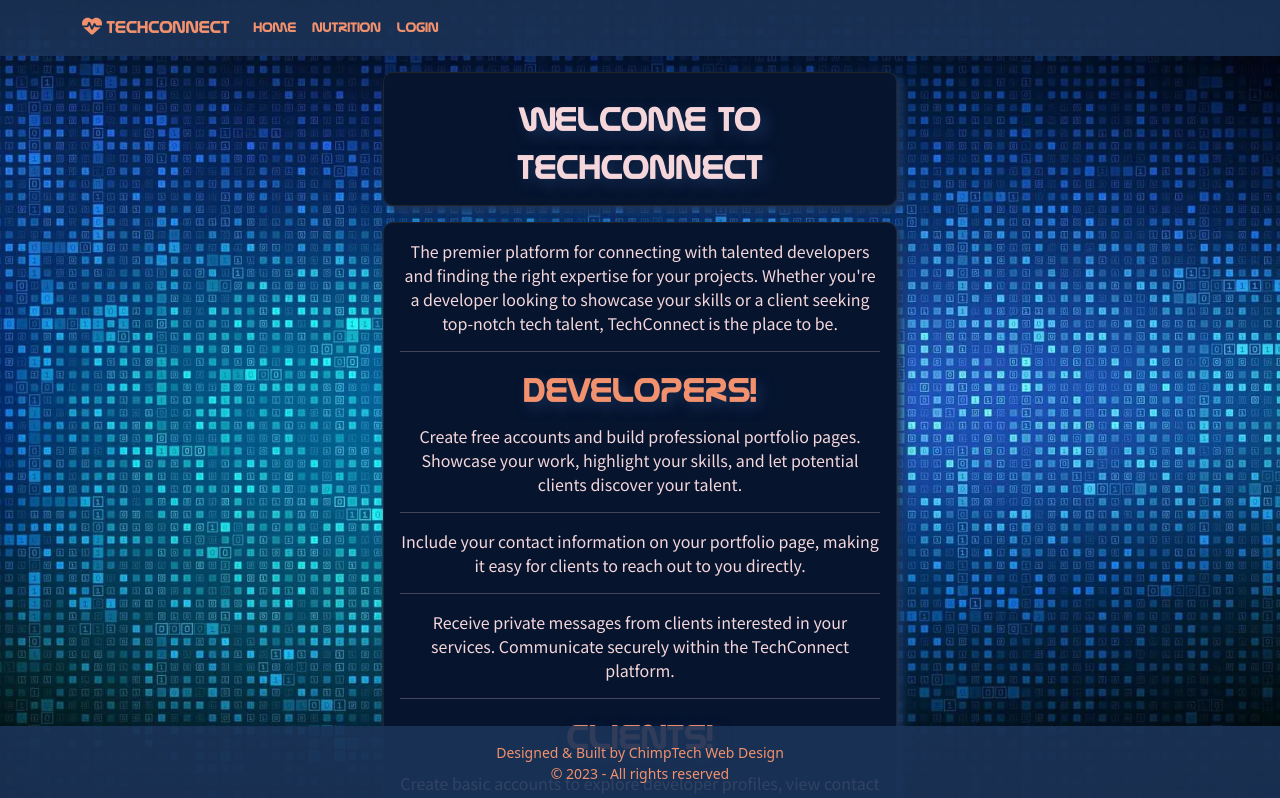
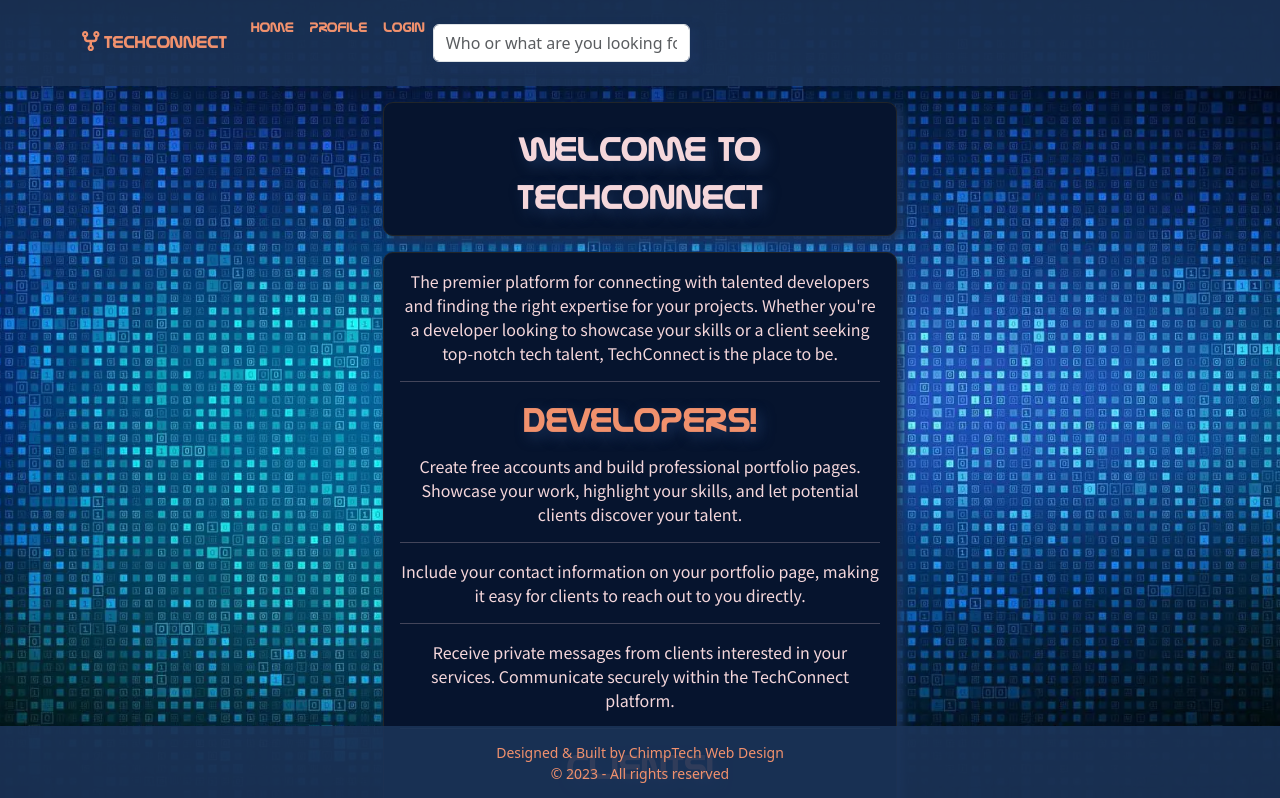
Before and after one commit to KSheridan86/TechConnect, a React (Create React App) app: page / in a window 1280 px wide. Shown: the top 798 px of the page. Built offline with nearby package versions, Linux system fonts and the light colour scheme; a web font is replaced by a local one.

Commit message:
search bar added to navbar, back-to-top button added

```diff
--- a/src/App.css
+++ b/src/App.css
@@ -46,6 +46,9 @@ nav {
 }
 .navbar-open .content-wrapper {
   transform: translateY(50px);
+}
+.search-bar {
+  width: 75%;
 }
 
 /* General spacing, shadows and effects for divs */
@@ -112,6 +115,9 @@ p {
     transform: translateY(-15px);
   }
 }
+#arrow-image {
+  filter: invert(1); /* Invert the colors (turns black to white) */
+}
 
 /* Footer */
 footer {
--- a/src/components/BackToTop.js
+++ b/src/components/BackToTop.js
@@ -25,7 +25,7 @@ const BackToTop = () => {
             id="no-shadow"
             className={`back-to-top-button ${isVisible ? 'visible' : ''}`}
             onClick={scrollToTop}>
-                <img src={process.env.PUBLIC_URL + '/images/back-to-top.png'} alt="Back to top" />
+                <img id="arrow-image" src={process.env.PUBLIC_URL + '/images/back-to-top.png'} alt="Back to top" />
         </button>
     );
 };
--- a/src/components/Navbar.js
+++ b/src/components/Navbar.js
@@ -11,7 +11,7 @@ import ConfirmDelete from '../views/ConfirmDelete';
 import EditProfile from '../views/EditProfile';
 import CreateProfile from '../views/CreateProfile';
 import { FontAwesomeIcon } from '@fortawesome/react-fontawesome';
-import { faStream, faHeartbeat } from '@fortawesome/free-solid-svg-icons';
+import { faStream, faCodeFork } from '@fortawesome/free-solid-svg-icons';
 
 const Navbar = ({ isLoggedIn, onLogin, onLogout }) => {
   const [isNavOpen, setIsNavOpen] = useState(false);
@@ -29,7 +29,7 @@ const Navbar = ({ isLoggedIn, onLogin, onLogout }) => {
       <nav className="navbar navbar-expand-lg navbar-light sticky-top text-uppercase">
         <div className="container">
           <Link className="navbar-brand nasa text-uppercase" to="/">
-            <FontAwesomeIcon icon={faHeartbeat} /> TechConnect
+            <FontAwesomeIcon icon={faCodeFork} /> TechConnect
           </Link>
           <button
             className="navbar-toggler"
@@ -55,7 +55,7 @@ const Navbar = ({ isLoggedIn, onLogin, onLogout }) => {
               </li>
               <li className="nav-item">
                 <Link className="nav-link nasa" to="/nutrition" onClick={closeNav}>
-                  Nutrition
+                  Profile
                 </Link>
               </li>
               { isLoggedIn ?
@@ -69,6 +69,13 @@ const Navbar = ({ isLoggedIn, onLogin, onLogout }) => {
                     Login
                   </Link>
                 </li>}
+                <li className="nav-item search-bar mt-3 mb-3 m-auto">
+                <input
+                  type="text"
+                  placeholder="Who or what are you looking for?"
+                  className="form-control"
+                />
+                </li>
             </ul>
           </div>
         </div>
```
